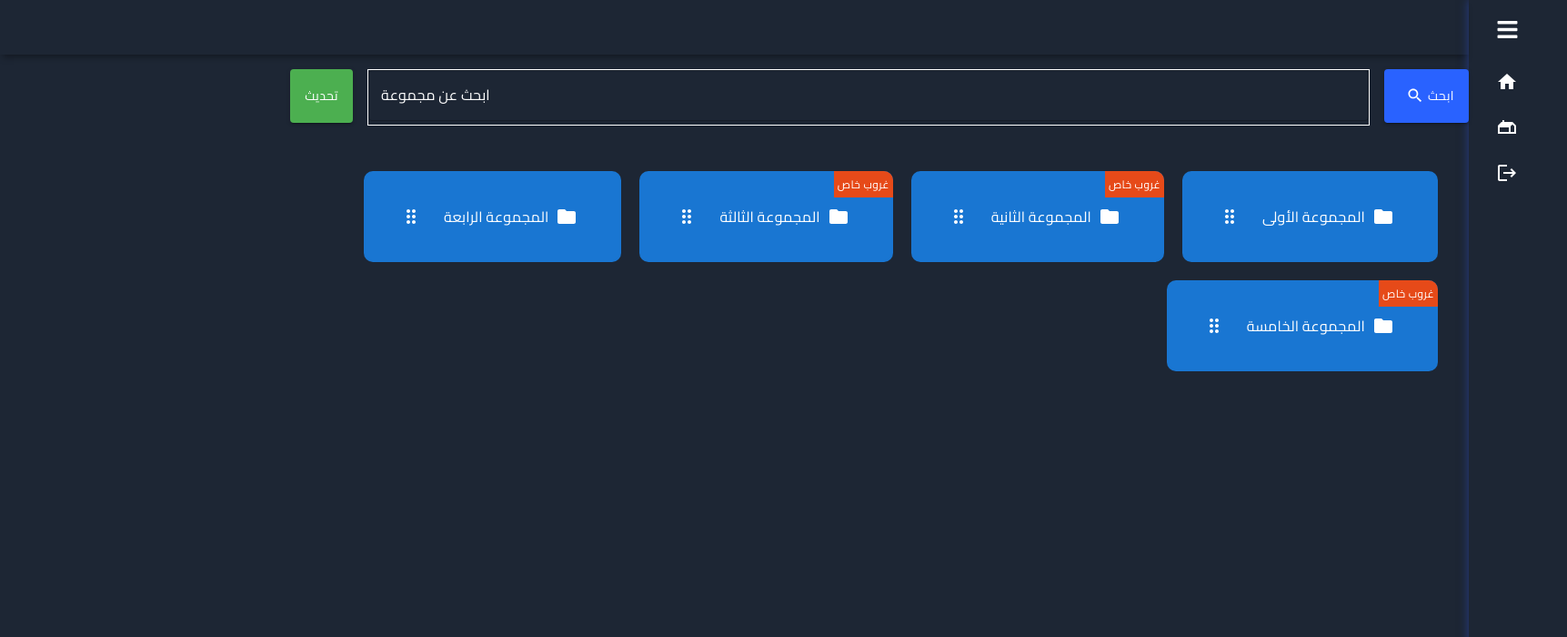
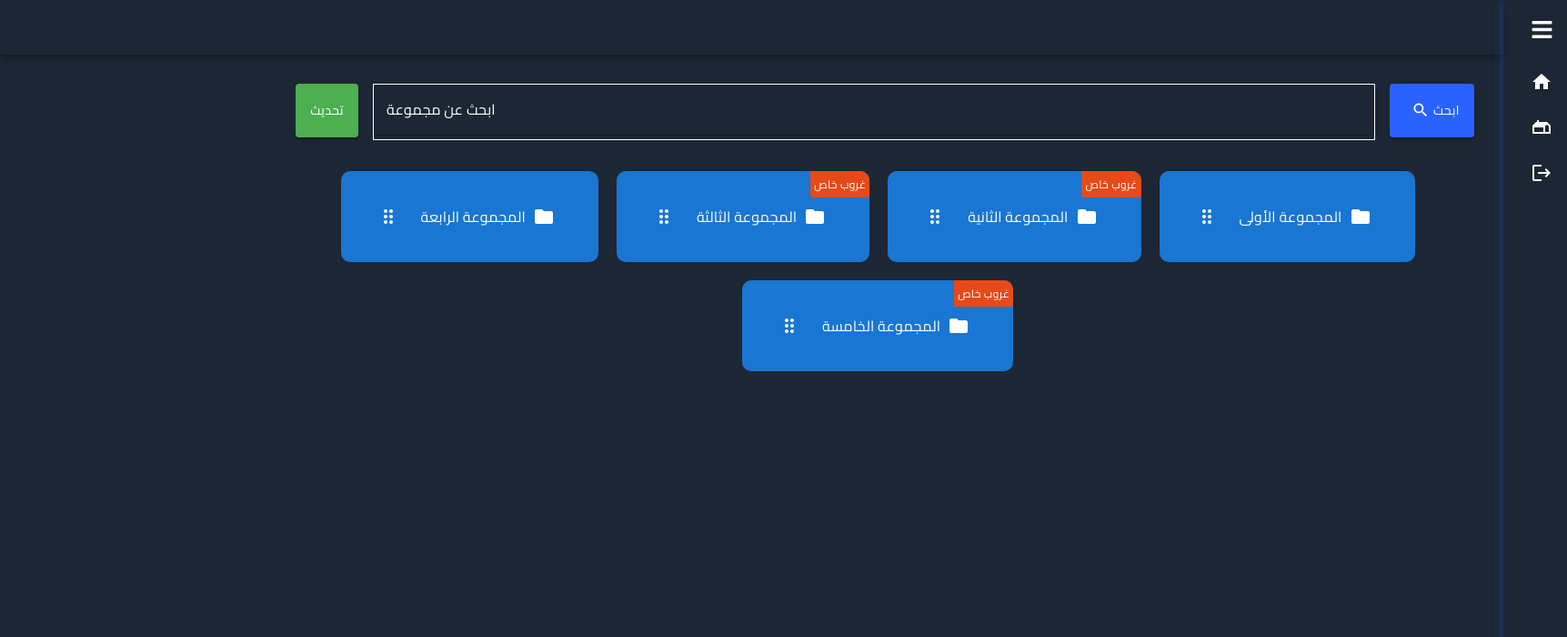
Before and after one commit to MoFares7/Drive-tech, a React (Create React App) app: page / in a window 1280 px wide. Shown: the top 700 px of the page at 91% size, 1723 px wide, since content can reach past the window. Built offline with nearby package versions, Linux system fonts and the light colour scheme.

Commit message:
files ui

```diff
--- a/src/pages/GroupsPage/MyGroupPage.jsx
+++ b/src/pages/GroupsPage/MyGroupPage.jsx
@@ -15,13 +15,14 @@ const MyGroupPage = () => {
         return (
                 <Box sx={{
                         flexDirection: 'column',
-                        alignItems: 'center',  // Center horizontally
+                        alignItems: 'center',
                         minHeight: '100vh',
                 }}>
                         <Header />
                         <Box sx={{
                                 pt:4,
-                                py: 2,
+                                pr: 2,
+                                pl: 2,
                                 alignItems: 'center',
                                 justifyContent: 'center',
                                 justifyItems: 'center',
--- a/src/pages/GroupsPage/PrivetGroup.jsx
+++ b/src/pages/GroupsPage/PrivetGroup.jsx
@@ -16,7 +16,8 @@ const PrivetGroupPage = () => {
       <Header />
       <Box sx={{
         pt: 4,
-        py: 2,
+        pr: 2,
+        pl: 2,
         alignItems: 'center',
         justifyContent: 'center',
         justifyItems: 'center',
@@ -27,11 +28,13 @@ const PrivetGroupPage = () => {
         <SearchHeader placeholder="ابحث ضمن المجموعات الخاصة" />
       </Box>
       <Box sx={{
+        pr: 2,
+        pl: 2,
         display: 'flex',
         flexWrap: 'wrap',
         alignItems: 'center',
-        pr: 2,
-        pl: 2,
+        justifyContent: 'center',
+        justifyItems: 'center',
         m: 1,
         pt: 2,
         width: '100%',
--- a/src/pages/GroupsPage/PublicGroup.jsx
+++ b/src/pages/GroupsPage/PublicGroup.jsx
@@ -10,13 +10,14 @@ const PublicGroupPage = () => {
         return (
                 <Box sx={{
                         flexDirection: 'column',
-                        alignItems: 'center',  // Center horizontally
+                        alignItems: 'center',
                         minHeight: '100vh',
                 }}>
                         <Header />
                         <Box sx={{
                                 pt: 4,
-                                py: 2,
+                                pr: 2,
+                                pl: 2,
                                 alignItems: 'center',
                                 justifyContent: 'center',
                                 justifyItems: 'center',
@@ -27,11 +28,13 @@ const PublicGroupPage = () => {
                                 <SearchHeader placeholder="ابحث ضمن المجموعات العامة" />
                         </Box>
                         <Box sx={{
+                                pr: 2,
+                                pl: 2,
                                 display: 'flex',
                                 flexWrap: 'wrap',
                                 alignItems: 'center',
-                                pr: 2,
-                                pl: 2,
+                                justifyContent: 'center',
+                                justifyItems: 'center',
                                 m: 1,
                                 pt: 2,
                                 width: '100%',
--- a/src/pages/HomePage/HomePage.jsx
+++ b/src/pages/HomePage/HomePage.jsx
@@ -16,7 +16,8 @@ const HomePage = () => {
                         <Header />
                         <Box sx={{
                                 pt: 4,
-                                py: 2,
+                                pr: 2,
+                                pl: 2,
                                 alignItems: 'center',
                                 justifyContent: 'center',
                                 justifyItems: 'center',
@@ -30,11 +31,15 @@ const HomePage = () => {
 
                         </Box>
                         <Box sx={{
+                                pr: 2,
+                                pl: 2,
                                 display: 'flex',
                                 flexWrap: 'wrap',
                                 alignItems: 'center',
+                                justifyContent: 'center',
+                                justifyItems: 'center',
                                 m: 1,
-                                p: 2,
+                                pt: 2,
                                 width: '100%',
                         }}>
                                 <StatisticsCard title="المجموعة الأولى" backgroundColor='#1976D2' />
--- a/src/pages/HomePage/StatisticsCard.jsx
+++ b/src/pages/HomePage/StatisticsCard.jsx
@@ -6,12 +6,14 @@ import { useNavigate } from 'react-router-dom';
 const StatisticsCard = ({ title, backgroundColor, type }) => {
         const [isPopoverOpen, setIsPopoverOpen] = useState(false);
         const [anchorEl, setAnchorEl] = useState(null);
-        const navigate = useNavigate(); // Import useNavigate from react-router-dom
+        const navigate = useNavigate();
 
         const handleIconClick = (event) => {
+                event.stopPropagation();
                 setAnchorEl(event.currentTarget);
                 setIsPopoverOpen(true);
         };
+
 
         const handleClosePopover = () => {
                 setIsPopoverOpen(false);
```
